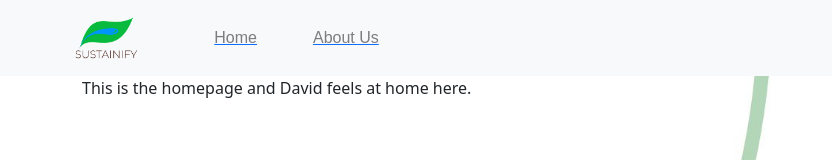
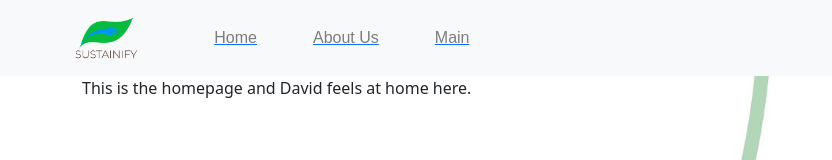
Before and after one commit to hyt152004/Sustainify, a React (Create React App) app: page /home in a window 1280 px wide. Shown: the top 160 px of the page, without its empty margins (0-832 px from the left). Built offline with nearby package versions, Linux system fonts and the light colour scheme.

Commit message:
fixed navbar 2

```diff
--- a/src/components/Navbar.js
+++ b/src/components/Navbar.js
@@ -27,7 +27,7 @@ function Navb() {
 <Navbar bg="light" data-bs-theme="light">
 <Container class="d-flex justify-content-between align-items-center">
 <Link to="/home" className="site-title me-5">
-  <Navbar.Brand href="#">
+  <Navbar.Brand href="#logo">
     <img
       className="logo"
       src={logo}
@@ -44,6 +44,9 @@ function Navb() {
     <Link to="/about">
     <Nav.Link href="#about" className="aboutUs ps-5">About Us</Nav.Link>
     </Link>
+    <Link to="/main">
+    <Nav.Link href="#main " className="main ps-5">Main</Nav.Link>
+    </Link>
   </Nav>
 </Container>
 </Navbar>
```
